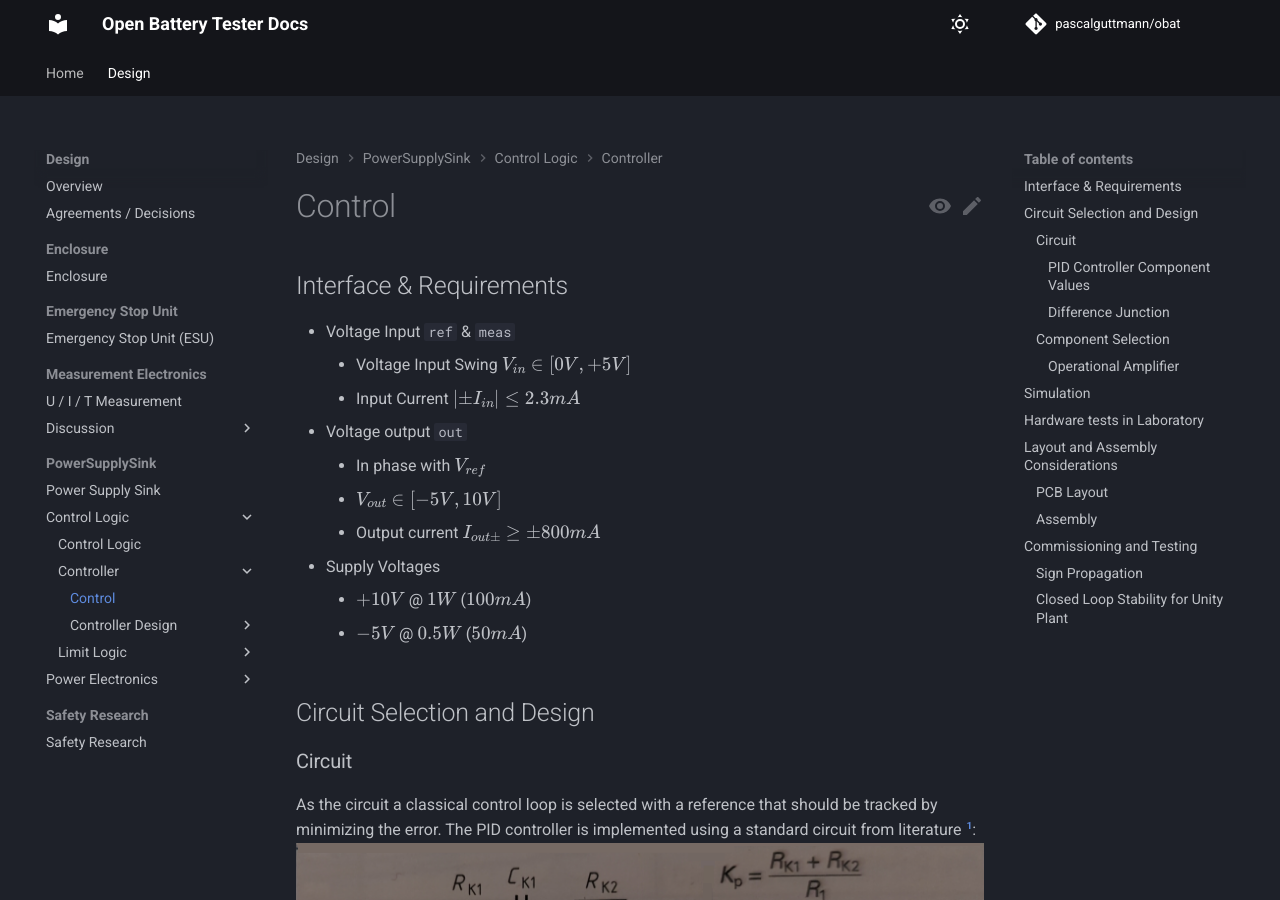
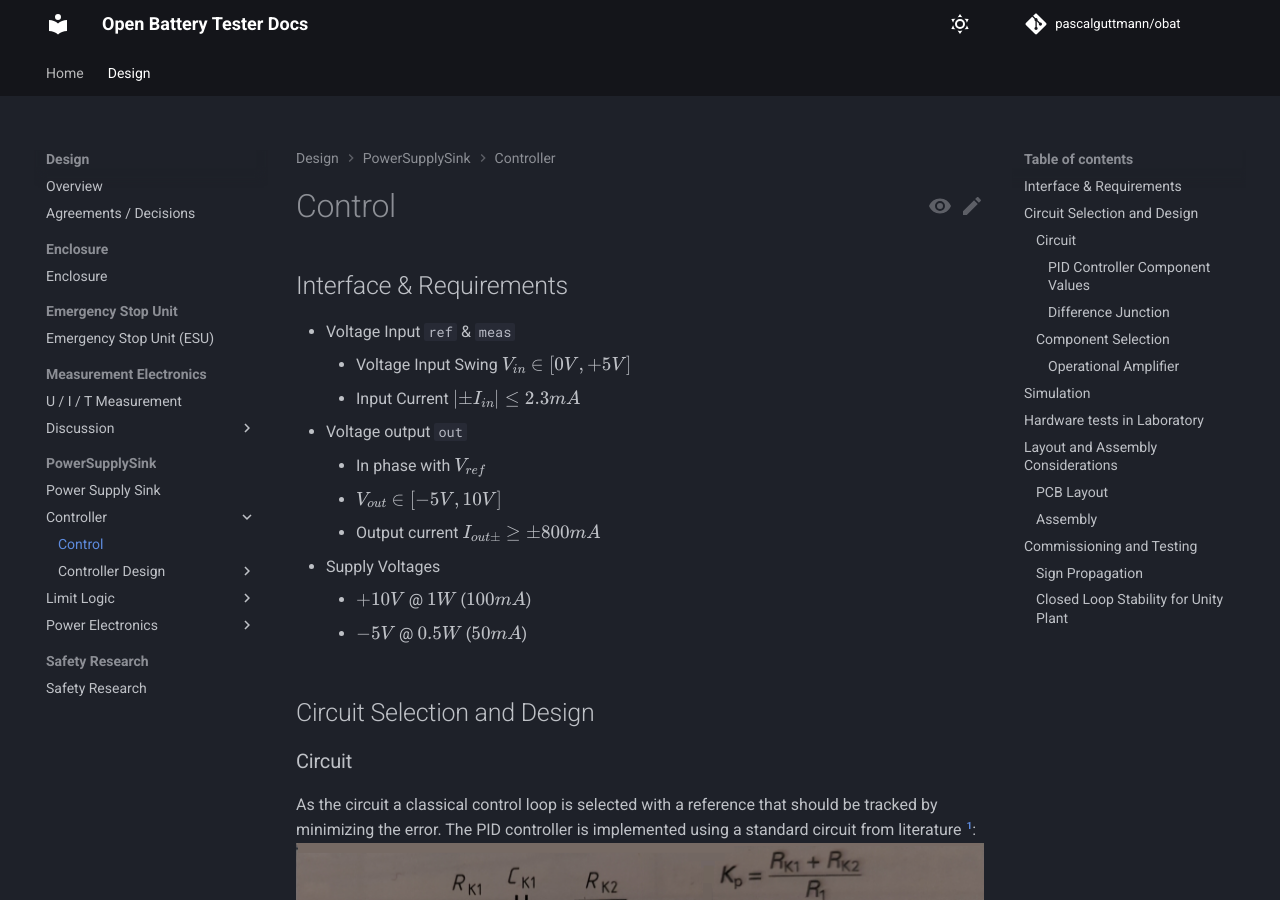
Before and after one commit to pascalguttmann/obat, an MkDocs documentation site: the page built from docs/design/pss/control/control.md, in a window 1280 px wide and 900 px high. Built offline with MkDocs 1.6.1 and Material for MkDocs 9.7.7, drawn with Linux system fonts in a browser that asks for light colours; comment, search, counter and statistics services are not loaded; some of the changed text lies outside the part shown.

Commit message:
remove control-logic grouping
Remove grouping to comply with structure of version 0.5.0 of
powersupplysink

```diff
--- a/mkdocs.yml
+++ b/mkdocs.yml
@@ -22,16 +22,14 @@ nav:
         - design/meas/discuss/isoamp.md
     - PowerSupplySink:
       - design/pss/pss.md
-      - Control Logic:
-        - design/pss/control-logic/control-logic.md
-        - Controller:
-          - design/pss/control-logic/control/control.md
-          - Controller Design:
-            - design/pss/control-logic/control/controller-design/controller-design.md
-        - Limit Logic:
-          - design/pss/control-logic/limit-logic/limit-logic.md
-          - design/pss/control-logic/limit-logic/statemachine.md
-          - design/pss/control-logic/limit-logic/compare-logic.md
+      - Controller:
+        - design/pss/control/control.md
+        - Controller Design:
+          - design/pss/control/controller-design/controller-design.md
+      - Limit Logic:
+        - design/pss/limit-logic/limit-logic.md
+        - design/pss/limit-logic/statemachine.md
+        - design/pss/limit-logic/compare-logic.md
       - Power Electronics:
         - design/pss/power-electronics/power-electronics.md
         - Output Stage:
```
Also changed, not shown: docs/design/pss/control-logic/control-logic.md (deleted, +0 -2 lines), docs/design/pss/control/control.md (renamed from docs/design/pss/control-logic/control/control.md), docs/design/pss/control/controller-design/controller-design.md (renamed from docs/design/pss/control-logic/control/controller-design/controller-design.md), docs/design/pss/control/controller-design/lqi.py (renamed from docs/design/pss/control-logic/control/controller-design/lqi.py), docs/design/pss/control/controller-design/lqr_pi.py (renamed from docs/design/pss/control-logic/control/controller-design/lqr_pi.py), docs/design/pss/control/controller-design/lqr_pid.py (renamed from docs/design/pss/control-logic/control/controller-design/lqr_pid.py), docs/design/pss/control/controller-design/pid_current_control.png (renamed from docs/design/pss/control-logic/control/controller-design/pid_current_control.png), docs/design/pss/control/controller-design/rlocus_pi.py (renamed from docs/design/pss/control-logic/control/controller-design/rlocus_pi.py), docs/design/pss/control/controller-design/rlocus_pid.py (renamed from docs/design/pss/control-logic/control/controller-design/rlocus_pid.py), docs/design/pss/control/controller-design/sim_bias+outstage_ac.png (renamed from docs/design/pss/control-logic/control/controller-design/sim_bias+outstage_ac.png), docs/design/pss/control/controller-design/sim_bias+outstage_ac.txt (renamed from docs/design/pss/control-logic/control/controller-design/sim_bias+outstage_ac.txt), docs/design/pss/control/controller-design/tfest.py (renamed from docs/design/pss/control-logic/control/controller-design/tfest.py), docs/design/pss/control/pid_circuit.png (renamed from docs/design/pss/control-logic/control/pid_circuit.png), docs/design/pss/control/subtraction_circuit.png (renamed from docs/design/pss/control-logic/control/subtraction_circuit.png), 3 more files, 2 other files.
